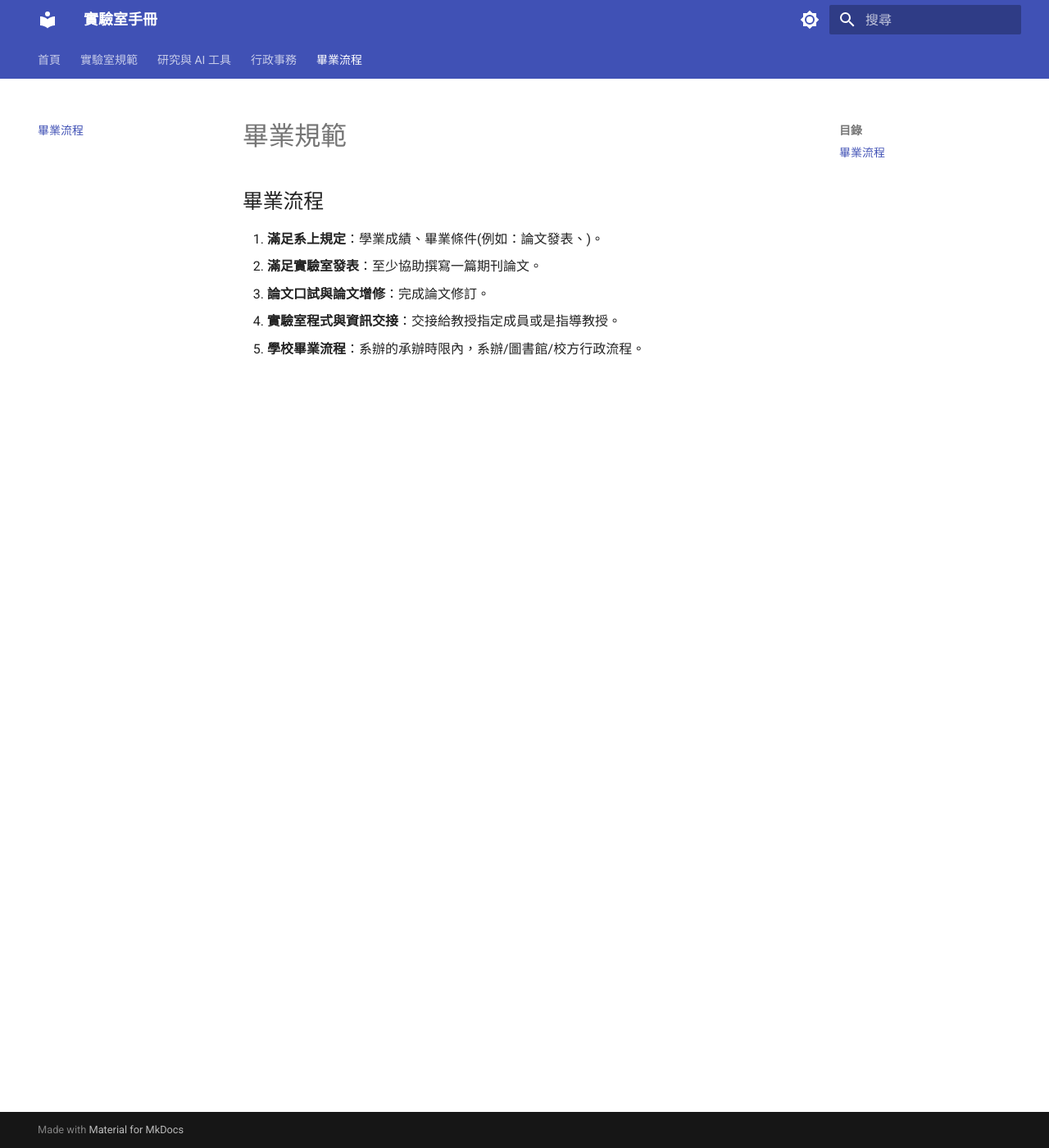
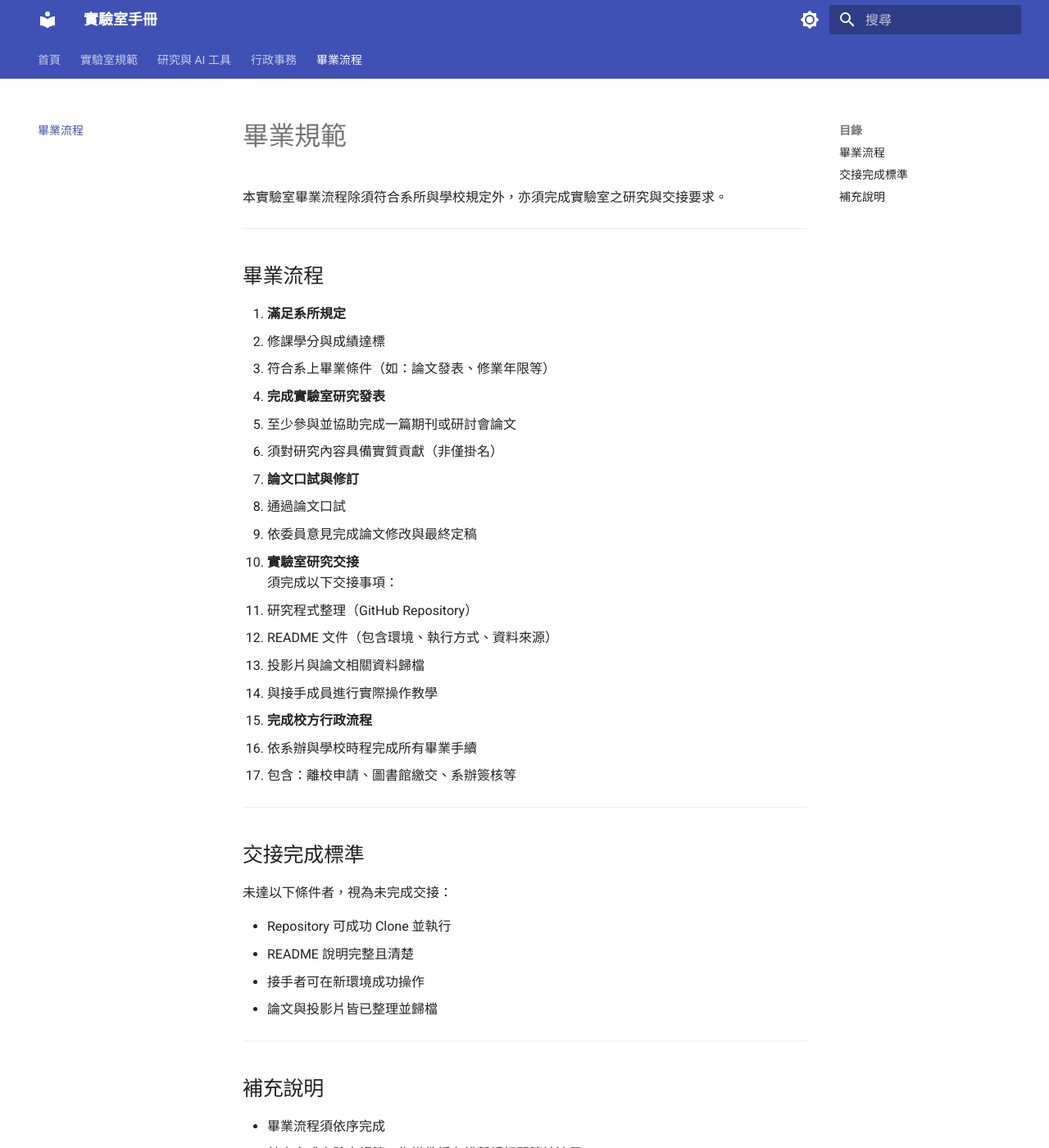
Before and after one commit to Ewz9/lab_handbook, an MkDocs documentation site: the page built from docs/graduate.md, in a window 1280 px wide and 1400 px high. Shown: the whole window at 82% size. Built offline with MkDocs 1.6.1 and Material for MkDocs 9.7.7, drawn with Linux system fonts in a browser that asks for light colours; some of the changed text lies outside the part shown.

Commit message:
Update graduate.md

```diff
--- a/docs/graduate.md
+++ b/docs/graduate.md
@@ -1,8 +1,49 @@
 # 畢業規範
 
+本實驗室畢業流程除須符合系所與學校規定外，亦須完成實驗室之研究與交接要求。
+
+---
+
 ## 畢業流程
-1. **滿足系上規定**：學業成績、畢業條件(例如：論文發表、)。
-2. **滿足實驗室發表**：至少協助撰寫一篇期刊論文。
-3. **論文口試與論文增修**：完成論文修訂。
-4. **實驗室程式與資訊交接**：交接給教授指定成員或是指導教授。
-5. **學校畢業流程**：系辦的承辦時限內，系辦/圖書館/校方行政流程。
+
+1. **滿足系所規定**
+   - 修課學分與成績達標
+   - 符合系上畢業條件（如：論文發表、修業年限等）
+
+2. **完成實驗室研究發表**
+   - 至少參與並協助完成一篇期刊或研討會論文
+   - 須對研究內容具備實質貢獻（非僅掛名）
+
+3. **論文口試與修訂**
+   - 通過論文口試
+   - 依委員意見完成論文修改與最終定稿
+
+4. **實驗室研究交接**
+   須完成以下交接事項：
+   - 研究程式整理（GitHub Repository）
+   - README 文件（包含環境、執行方式、資料來源）
+   - 投影片與論文相關資料歸檔
+   - 與接手成員進行實際操作教學
+
+5. **完成校方行政流程**
+   - 依系辦與學校時程完成所有畢業手續
+   - 包含：離校申請、圖書館繳交、系辦簽核等
+
+---
+
+## 交接完成標準
+
+未達以下條件者，視為未完成交接：
+
+- Repository 可成功 Clone 並執行
+- README 說明完整且清楚
+- 接手者可在新環境成功操作
+- 論文與投影片皆已整理並歸檔
+
+---
+
+## 補充說明
+
+- 畢業流程須依序完成
+- 若未完成實驗室規範，指導教授有權暫緩相關簽核流程
+- 所有資料須確保可重現性與可理解性
```
